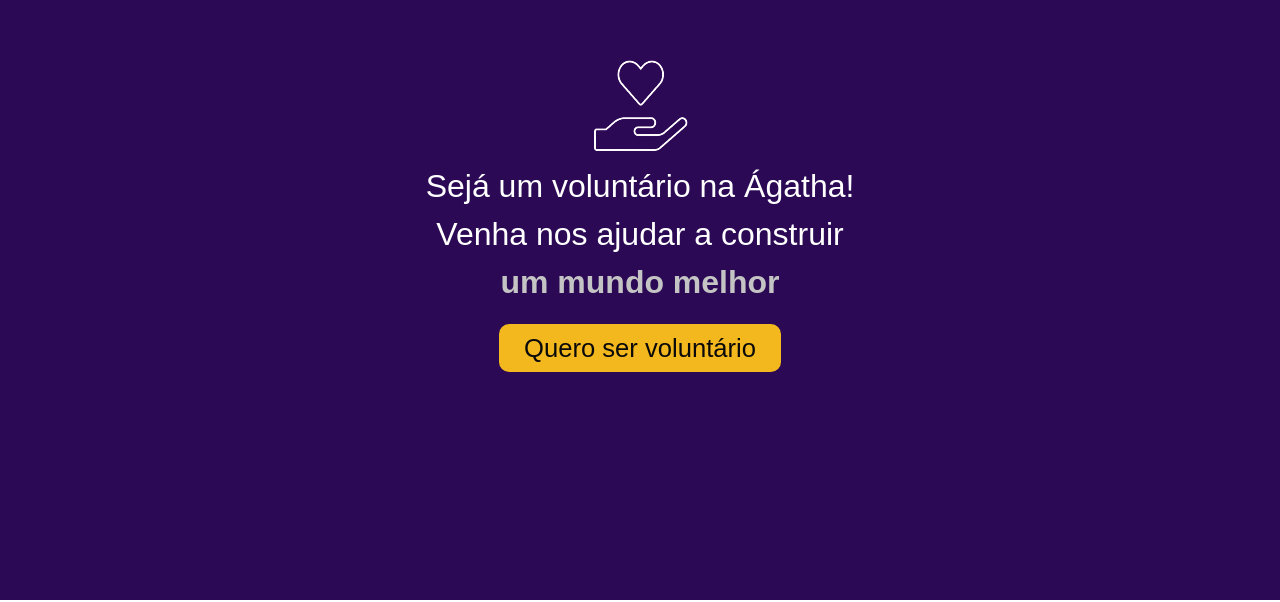
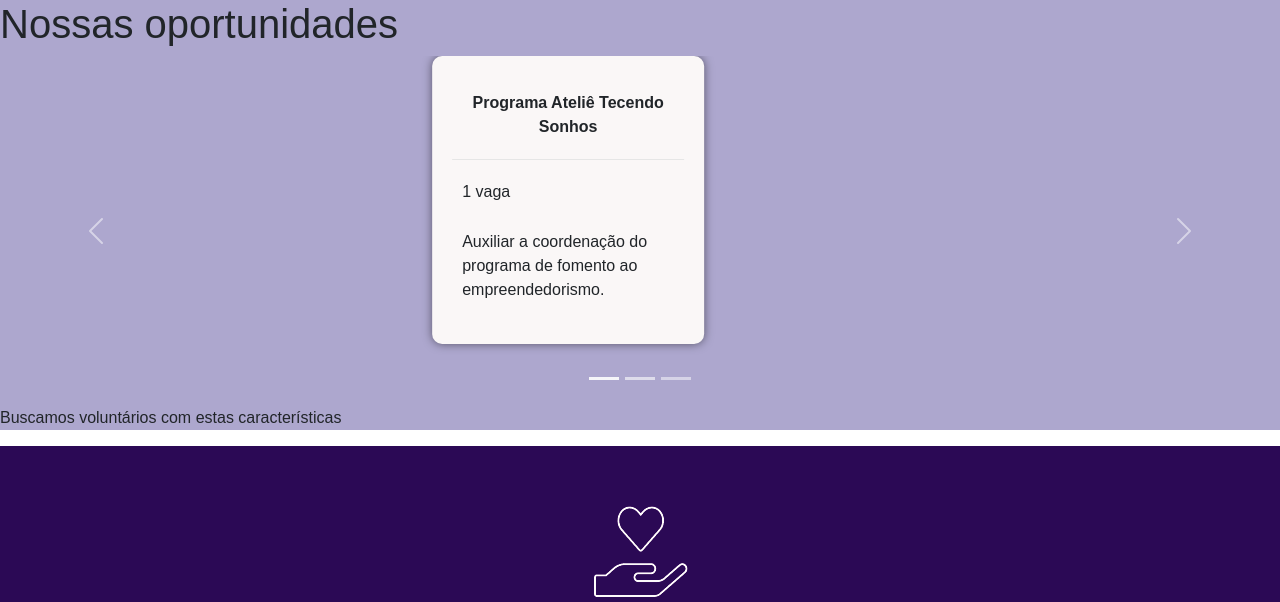
Before and after one commit to alexa2me/lpongagatha, a plain HTML site: page index.html in a window 1280 px wide. Shown: the top 602 px of the page. Drawn offline with nearby package versions, Linux system fonts and the light colour scheme.

Commit message:
✨ Add carousel initial

```diff
--- a/css/styles.css
+++ b/css/styles.css
@@ -8,6 +8,40 @@
 
 body {
   font-family: "Poppins", sans-serif;
+}
+
+/* CAROUSEL CONTAINER */
+.light-purple-container {
+  background-color: #ada7ce;
+}
+
+.oportunity-card {
+  background-color: #faf7f7;
+  border-radius: 10px;
+  box-shadow: 0 0 10px rgba(0, 0, 0, 0.5);
+  padding: 20px;
+  margin-bottom: 20px;
+  width: 17em;
+  height: 18em;
+  margin: 0 auto;
+}
+
+.oportunity-title {
+  margin: 15px 0;
+  border-bottom: 1px solid #e6e6e6;
+  padding-bottom: 20px;
+  font-weight: bold;
+}
+
+.oportunity-description {
+  text-align: left;
+  padding: 5px 10px;
+}
+
+/* CAROUSEL */
+.carousel-item {
+  height: 350px;
+  text-align: center;
 }
 
 /* VOLUNTEER BANNER */
@@ -25,7 +59,7 @@ body {
   font-size: 2em;
 }
 
-button {
+.volunteer-button {
   background-color: #f3b81e;
   color: #0b0a0a;
   font-size: 0.8em;
@@ -34,7 +68,7 @@ button {
   padding: 5px 25px;
 }
 
-button:hover {
+.volunteer-button:hover {
   background-color: #f3b81e;
   color: #0b0a0a;
   opacity: 0.8;
--- a/index.html
+++ b/index.html
@@ -13,6 +13,88 @@
     />
   </head>
   <body>
+    <div class="light-purple-container">
+      <h1>Nossas oportunidades</h1>
+      <div
+        id="carouselExampleIndicators"
+        class="carousel slide"
+        data-bs-ride="carousel"
+      >
+        <div class="carousel-indicators">
+          <button
+            type="button"
+            data-bs-target="#carouselExampleIndicators"
+            data-bs-slide-to="0"
+            class="active"
+            aria-current="true"
+            aria-label="Slide 1"
+          ></button>
+          <button
+            type="button"
+            data-bs-target="#carouselExampleIndicators"
+            data-bs-slide-to="1"
+            aria-label="Slide 2"
+          ></button>
+          <button
+            type="button"
+            data-bs-target="#carouselExampleIndicators"
+            data-bs-slide-to="2"
+            aria-label="Slide 3"
+          ></button>
+        </div>
+        <div class="carousel-inner">
+          <div class="carousel-item active">
+            <div class="oportunity-card">
+              <p class="oportunity-title">Programa Ateliê Tecendo Sonhos</p>
+              <p class="oportunity-description">1 vaga</p>
+              <p class="oportunity-description">
+                Auxiliar a coordenação do programa de fomento ao
+                empreendedorismo.
+              </p>
+            </div>
+          </div>
+          <div class="carousel-item">
+            <div class="oportunity-card">
+              <p class="oportunity-title">Programa Ateliê Tecendo Sonhos</p>
+              <p class="oportunity-description">1 vaga</p>
+              <p class="oportunity-description">
+                Auxiliar a coordenação do programa de fomento ao
+                empreendedorismo.
+              </p>
+            </div>
+          </div>
+          <div class="carousel-item">
+            <div class="oportunity-card">
+              <p class="oportunity-title">Programa Ateliê Tecendo Sonhos</p>
+              <p class="oportunity-description">1 vaga</p>
+              <p class="oportunity-description">
+                Auxiliar a coordenação do programa de fomento ao
+                empreendedorismo.
+              </p>
+            </div>
+          </div>
+        </div>
+        <button
+          class="carousel-control-prev"
+          type="button"
+          data-bs-target="#carouselExampleIndicators"
+          data-bs-slide="prev"
+        >
+          <span class="carousel-control-prev-icon" aria-hidden="true"></span>
+          <span class="visually-hidden">Previous</span>
+        </button>
+        <button
+          class="carousel-control-next"
+          type="button"
+          data-bs-target="#carouselExampleIndicators"
+          data-bs-slide="next"
+        >
+          <span class="carousel-control-next-icon" aria-hidden="true"></span>
+          <span class="visually-hidden">Next</span>
+        </button>
+      </div>
+      <p>Buscamos voluntários com estas características</p>
+    </div>
     <div class="dark-purple-container">
       <img src="./images/heart-icon.png" alt="hand holding a heart" />
       <p>
@@ -20,7 +102,7 @@
         Venha nos ajudar a construir
         <span id="bold-and-gray"><br />um mundo melhor</span>
       </p>
-      <button>Quero ser voluntário</button>
+      <button class="volunteer-button">Quero ser voluntário</button>
     </div>
     <footer>
       <div class="d-flex flex-wrap align-items-center text-center">
```
